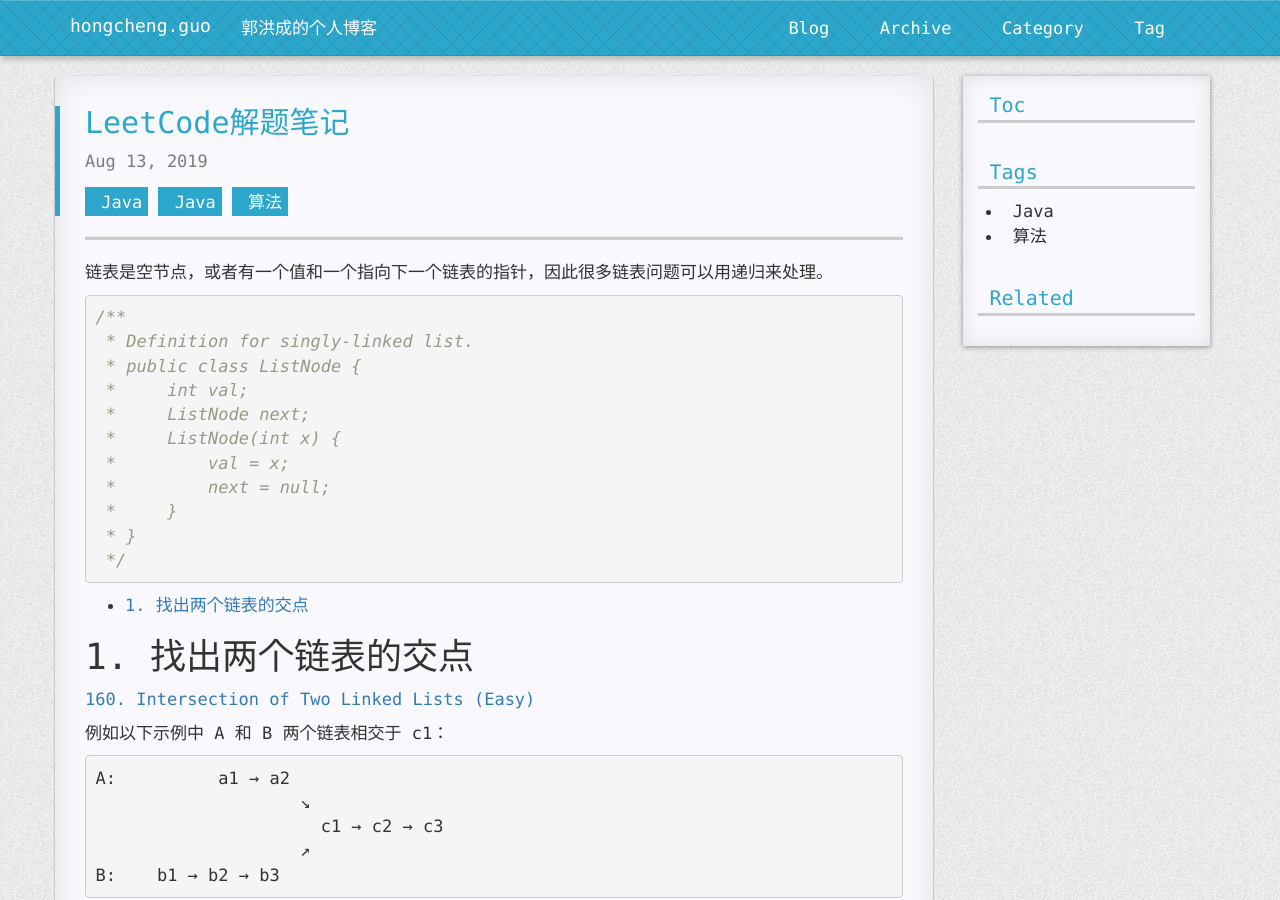
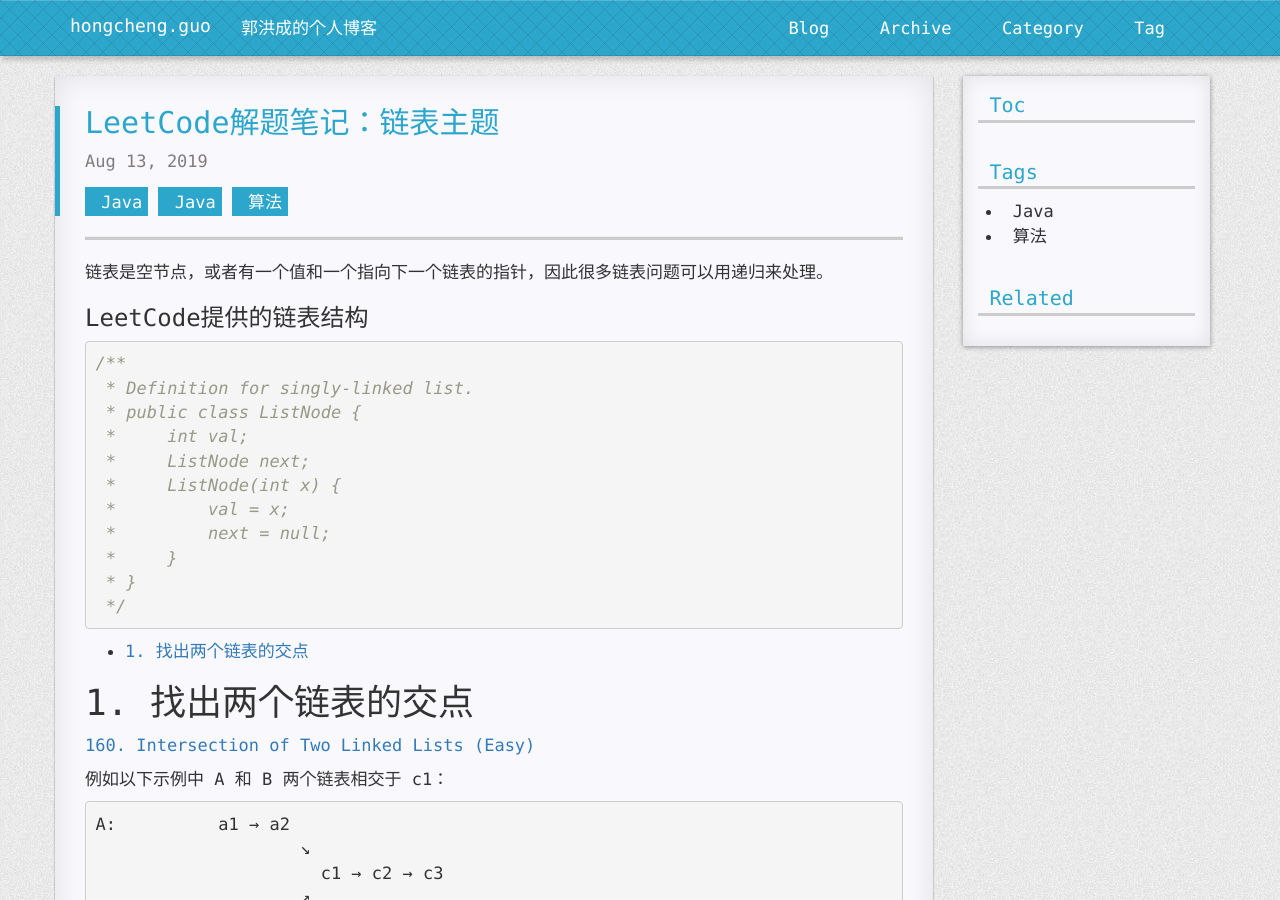
Before and after one commit to FrankdeBoers/blog, a Jekyll site: the page built from _posts/2019-08-13-LeetCode解题笔记：链表主题.md, in a window 1280 px wide and 900 px high. Built offline with Jekyll 4.4.1, drawn with Linux system fonts in a browser that asks for light colours; nearby versions of some CDN libraries; a style sheet for code colours, icons or effects is not loaded.

Commit message:
Update and rename 2019-08-13-LeetCode解题笔记.md to 2019-08-13-LeetCode解题笔记：链表主题.md

```diff
--- a/_posts/2019-08-13-LeetCode解题笔记.md
+++ b/_posts/2019-08-13-LeetCode解题笔记：链表主题.md
@@ -1,10 +1,11 @@
 ---
-title: LeetCode解题笔记
+title: LeetCode解题笔记：链表主题
 tags: Java 算法
 categories: Java
 ---
 链表是空节点，或者有一个值和一个指向下一个链表的指针，因此很多链表问题可以用递归来处理。
 
+### LeetCode提供的链表结构
 ~~~java
 /**
  * Definition for singly-linked list.
@@ -23,7 +24,7 @@ categories: Java
 * [1. 找出两个链表的交点](#1-找出两个链表的交点)
 
 
-#  1. 找出两个链表的交点
+# 1. 找出两个链表的交点
 
 [160. Intersection of Two Linked Lists (Easy)](https://leetcode.com/problems/intersection-of-two-linked-lists/description/)
 
```
